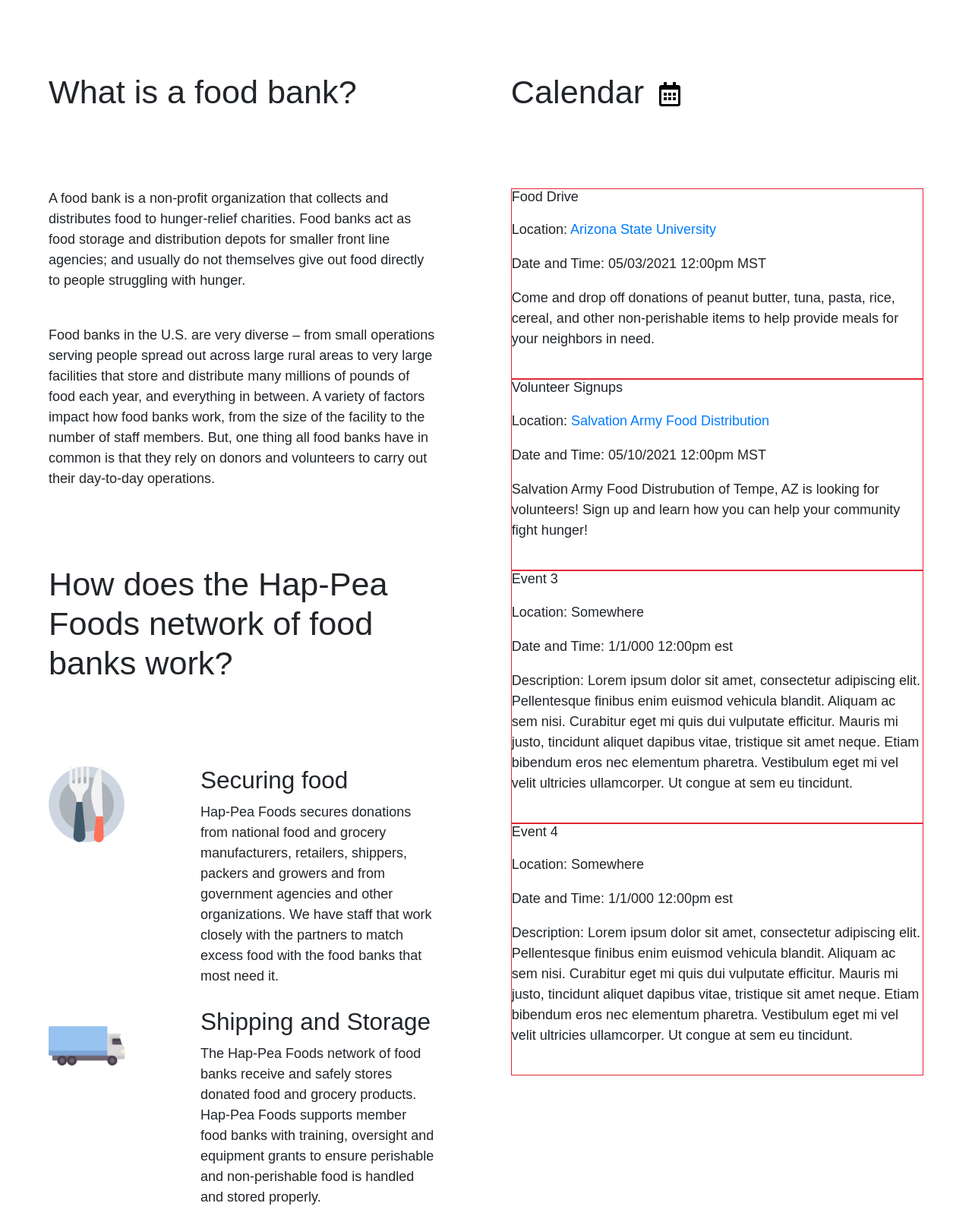
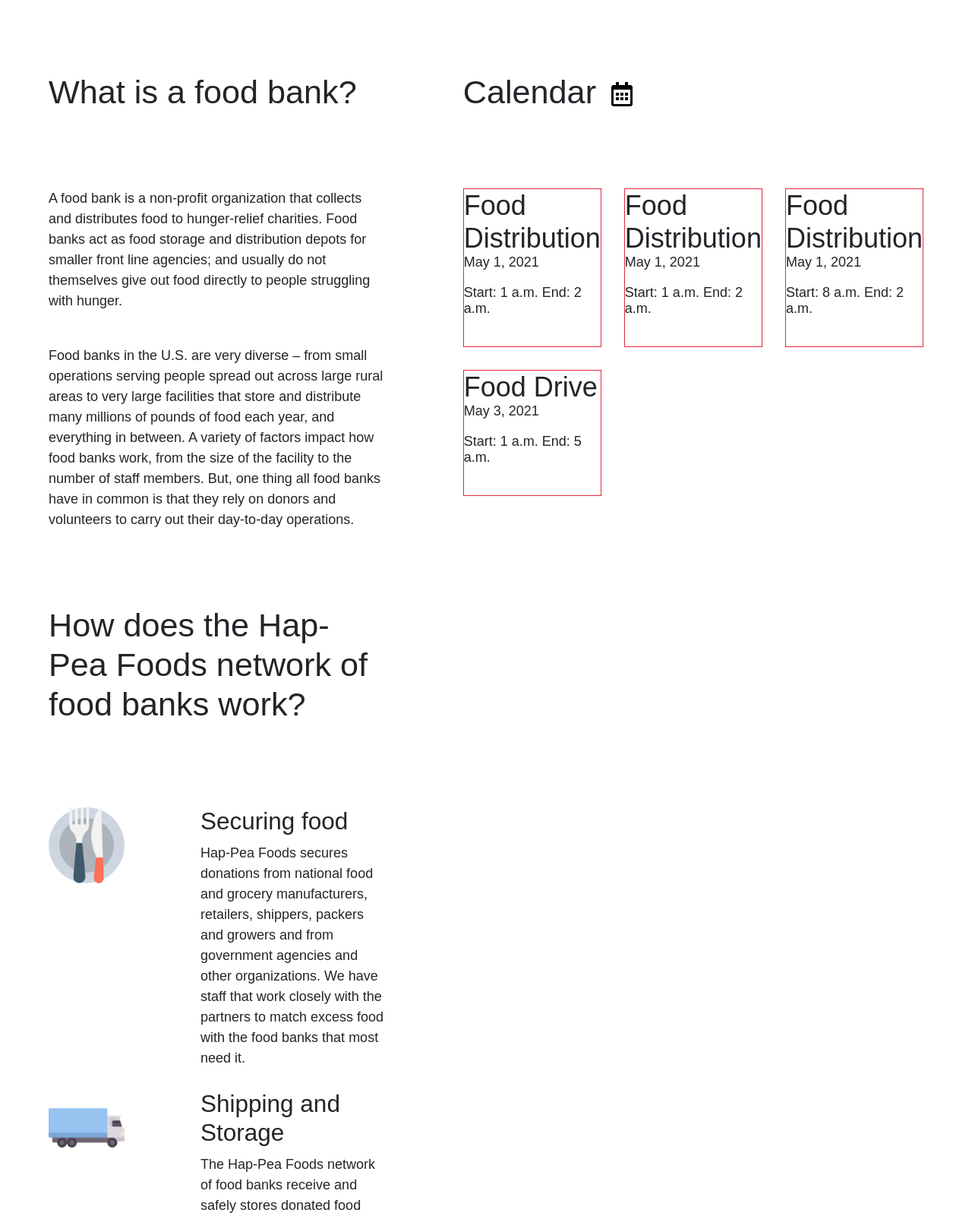
Before and after one commit to dmjefe/hap_pea_foods, a Django app: page / in a window 1280 px wide. Shown: the part 782-2387 px from the top of the page at 76% size. Run offline with Django 3.2, Linux system fonts and the light colour scheme; data comes from the database, SQL or seed files in the repository; some libraries are stand-ins or nearby versions.

Commit message:
Calendar linked to Events model

```diff
--- a/hap_pea_foods/views.py
+++ b/hap_pea_foods/views.py
@@ -1,9 +1,17 @@
 from django.http import HttpResponse
 from django.shortcuts import render
+from events.models import Event
+import datetime
 
 def homepage(request):
     #return HttpResponse('Homepage')
-    return render(request, 'homepage.html')
+    today = datetime.date.today()
+    event_list = []
+    raw_list = Event.objects.all().order_by('eventDate')
+    for event in raw_list:
+        if event.eventDate >= today:
+            event_list.append(event)
+    return render(request, 'homepage.html', {'event_list':event_list})
 
 def about(request):
     #return HttpResponse('About')
--- a/templates/homepage.html
+++ b/templates/homepage.html
@@ -70,30 +70,17 @@
 
       <div class="home-calendar">
         <h1>Calendar<a href="https://www.timeanddate.com/calendar/"><i class="far fa-calendar-alt" style="color: black"></i></a></h1> <!-- Module insert here for calendar -->
-        <div class="event">
-          <h3>Food Drive</h3>
-          <p>Location: <a href="{% url 'find_help' %}">Arizona State University</a></p>
-          <p>Date and Time: 05/03/2021  12:00pm MST</p>
-          <p>Come and drop off donations of peanut butter, tuna, pasta, rice, cereal, and other non-perishable items to help provide meals for your neighbors in need.</p>
+
+        <div class="stories">
+          {% for event in event_list %}
+            <div class= "event">
+              <h2>{{event.eventTitle}}</</h2>
+              <p>{{event.eventDate}}</p>
+              <p> Start: {{event.startTime}} End: {{event.endTime}}</p>
+            </div>
+          {% endfor %}
         </div>
-        <div class="event">
-          <h3>Volunteer Signups</h3>
-          <p>Location: <a href="{% url 'find_help' %}">Salvation Army Food Distribution</a></p>
-          <p>Date and Time: 05/10/2021  12:00pm MST</p>
-          <p>Salvation Army Food Distrubution of Tempe, AZ is looking for volunteers! Sign up and learn how you can help your community fight hunger! </p>
-        </div>
-        <div class="event">
-          <h3>Event 3</h3>
-          <p>Location: Somewhere</p>
-          <p>Date and Time: 1/1/000  12:00pm est</p>
-          <p>Description: Lorem ipsum dolor sit amet, consectetur adipiscing elit. Pellentesque finibus enim euismod vehicula blandit. Aliquam ac sem nisi. Curabitur eget mi quis dui vulputate efficitur. Mauris mi justo, tincidunt aliquet dapibus vitae, tristique sit amet neque. Etiam bibendum eros nec elementum pharetra. Vestibulum eget mi vel velit ultricies ullamcorper. Ut congue at sem eu tincidunt. </p>
-        </div>
-        <div class="event">
-          <h3>Event 4</h3>
-          <p>Location: Somewhere</p>
-          <p>Date and Time: 1/1/000  12:00pm est</p>
-          <p>Description: Lorem ipsum dolor sit amet, consectetur adipiscing elit. Pellentesque finibus enim euismod vehicula blandit. Aliquam ac sem nisi. Curabitur eget mi quis dui vulputate efficitur. Mauris mi justo, tincidunt aliquet dapibus vitae, tristique sit amet neque. Etiam bibendum eros nec elementum pharetra. Vestibulum eget mi vel velit ultricies ullamcorper. Ut congue at sem eu tincidunt. </p>
-        </div>
+
       </div> <!-- end calendar -->
     </div> <!-- end column -->
   </div> <!-- end l_container -->
```
